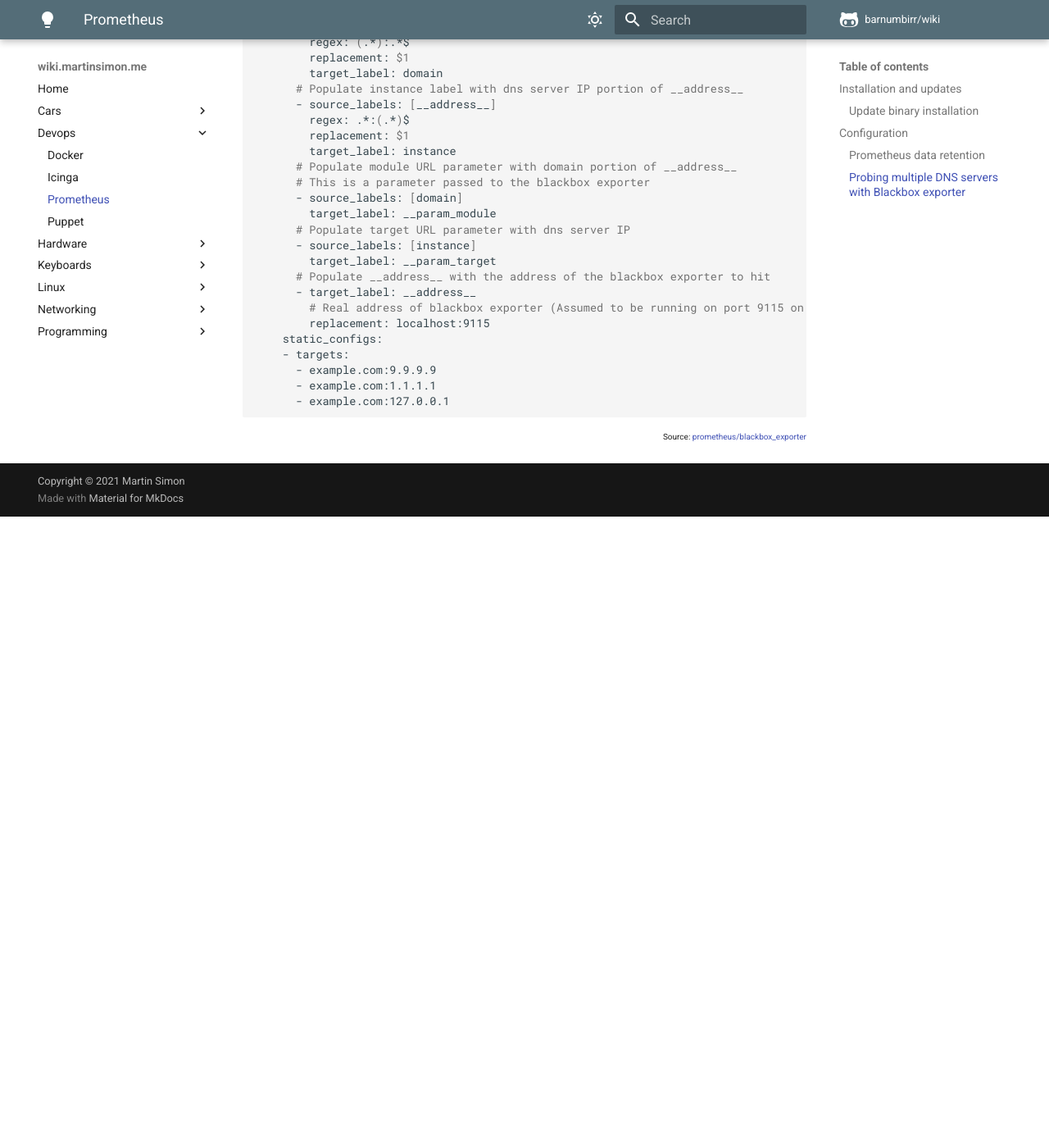
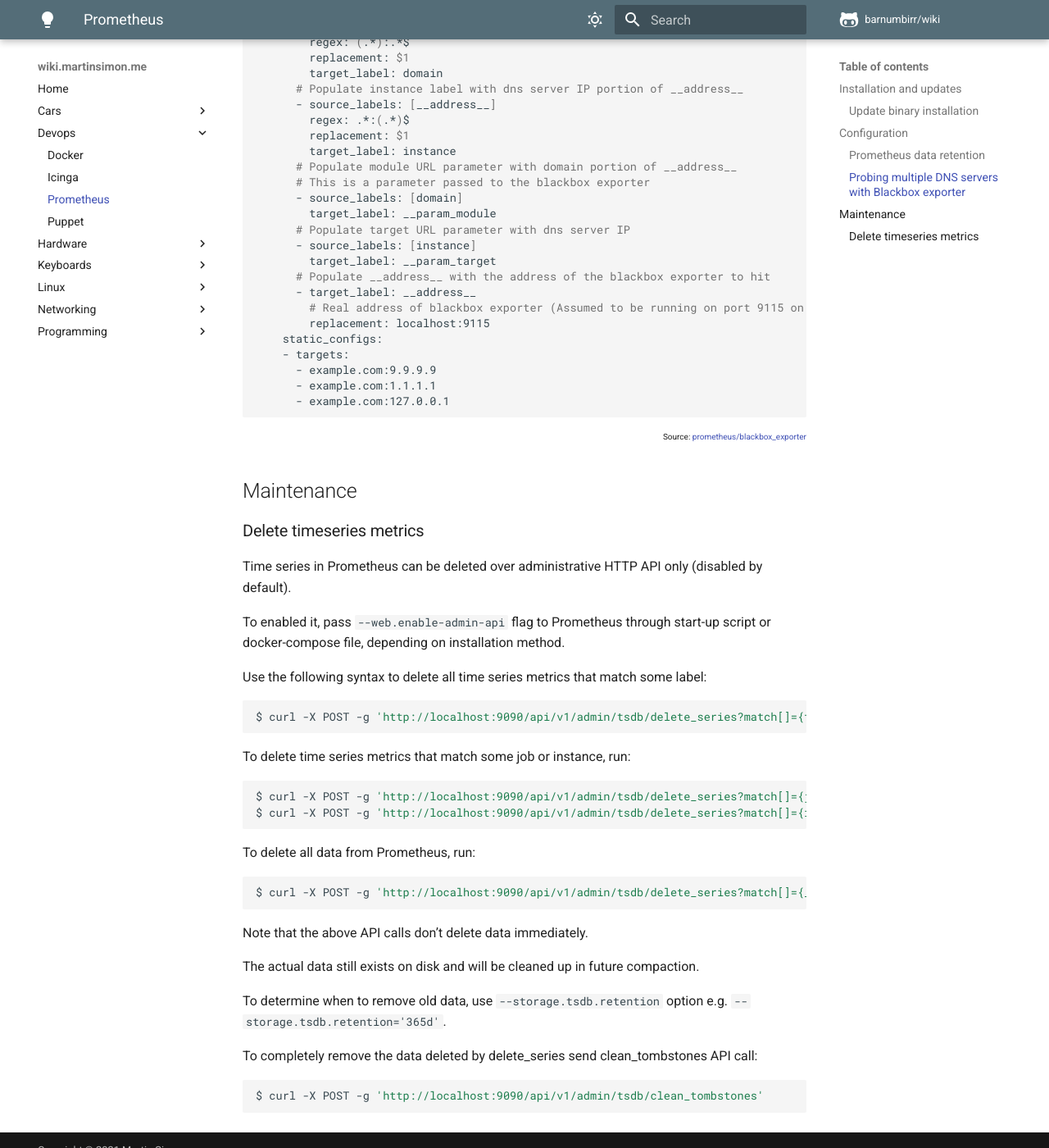
Before and after one commit to barnumbirr/wiki, an MkDocs documentation site: the page built from docs/devops/prometheus.md, in a window 1280 px wide and 1400 px high, scrolled down 1535 px. Shown: the whole window at 82% size. Built offline with MkDocs 1.6.1 and Material for MkDocs 9.7.7, drawn with Linux system fonts in a browser that asks for light colours; comment, search, counter and statistics services are not loaded; before the commit the page ends 2165 px from its top, so only the background shows below that.

Commit message:
added Prometheus timeseries deletion

````diff
--- a/docs/devops/prometheus.md
+++ b/docs/devops/prometheus.md
@@ -102,3 +102,48 @@
 <p style="font-size: 10px" align="right">
     Source: <a href="https://github.com/prometheus/blackbox_exporter/issues/51#issuecomment-385169368">prometheus/blackbox_exporter</a>
 </p>
+
+## Maintenance
+
+### Delete timeseries metrics
+
+Time series in Prometheus can be deleted over administrative HTTP API only
+(disabled by default).
+
+To enabled it, pass `--web.enable-admin-api` flag to Prometheus through start-up
+script or docker-compose file, depending on installation method.
+
+Use the following syntax to delete all time series metrics that match some
+label:
+
+```bash
+$ curl -X POST -g 'http://localhost:9090/api/v1/admin/tsdb/delete_series?match[]={foo="bar"}'
+```
+
+To delete time series metrics that match some job or instance, run:
+
+```bash
+$ curl -X POST -g 'http://localhost:9090/api/v1/admin/tsdb/delete_series?match[]={job="node_exporter"}'
+$ curl -X POST -g 'http://localhost:9090/api/v1/admin/tsdb/delete_series?match[]={instance="10.0.1.100:9100"}'
+```
+
+To delete all data from Prometheus, run:
+
+```bash
+$ curl -X POST -g 'http://localhost:9090/api/v1/admin/tsdb/delete_series?match[]={__name__=~".+"}'
+```
+
+Note that the above API calls don’t delete data immediately.
+
+The actual data still exists on disk and will be cleaned up in future
+compaction.
+
+To determine when to remove old data, use
+`--storage.tsdb.retention` option e.g. `--storage.tsdb.retention='365d'`.
+
+To completely remove the data deleted by delete_series send clean_tombstones
+API call:
+
+```bash
+$ curl -X POST -g 'http://localhost:9090/api/v1/admin/tsdb/clean_tombstones'
+```
````
